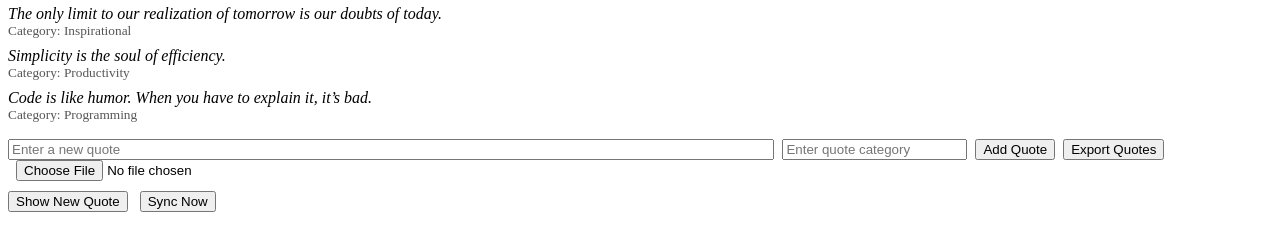
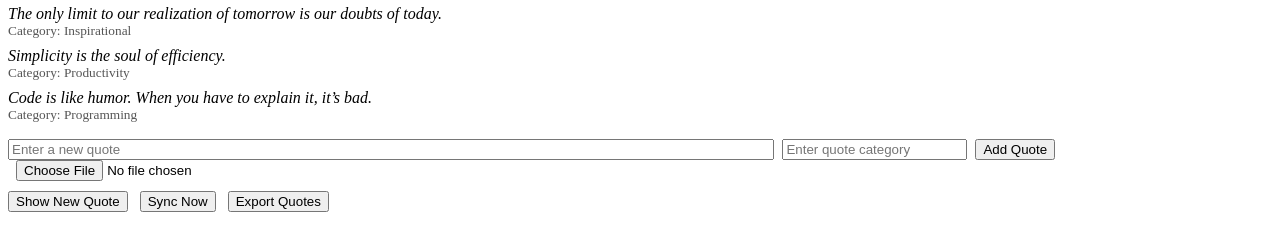
Before and after one commit to brolyne/alx_fe_javascript, a plain HTML site: page dom-manipulation/index.html in a window 1280 px wide. Shown: the part 102-352 px from the top of the page. Drawn offline with Linux system fonts and the light colour scheme.

Commit message:
some fixes

```diff
--- a/dom-manipulation/index.html
+++ b/dom-manipulation/index.html
@@ -17,6 +17,7 @@
     <div style="margin-top:10px">
       <button id="newQuote">Show New Quote</button>
       <button id="syncNow" style="margin-left:8px">Sync Now</button>
+      <button id="exportJsonBtn" style="margin-left:8px">Export Quotes</button>
     </div>
     <div id="syncNotification" style="display:none; margin-top:12px; padding:8px; border:1px solid #ccc; background:#fff8c6"></div>
     <script src="script.js"></script>
--- a/dom-manipulation/script.js
+++ b/dom-manipulation/script.js
@@ -247,13 +247,6 @@ function createAddQuoteForm() {
   addBtn.textContent = 'Add Quote';
   addBtn.addEventListener('click', addQuote);
 
-  // Export button
-  const exportBtn = document.createElement('button');
-  exportBtn.id = 'exportJsonBtn';
-  exportBtn.textContent = 'Export Quotes';
-  exportBtn.style.marginLeft = '8px';
-  exportBtn.addEventListener('click', exportToJson);
-
   // Import file input
   const importInput = document.createElement('input');
   importInput.type = 'file';
@@ -265,7 +258,6 @@ function createAddQuoteForm() {
   container.appendChild(inputText);
   container.appendChild(inputCategory);
   container.appendChild(addBtn);
-  container.appendChild(exportBtn);
   container.appendChild(importInput);
 
   const existing = document.getElementById('quoteDisplay');
@@ -403,6 +395,9 @@ document.addEventListener('DOMContentLoaded', () => {
   const syncBtn = document.getElementById('syncNow');
   if (syncBtn) syncBtn.addEventListener('click', () => syncWithServer());
 
+  const exportBtnEl = document.getElementById('exportJsonBtn');
+  if (exportBtnEl) exportBtnEl.addEventListener('click', exportToJson);
+
   // Load persisted quotes first
   loadQuotesFromLocalStorage();
 
```
